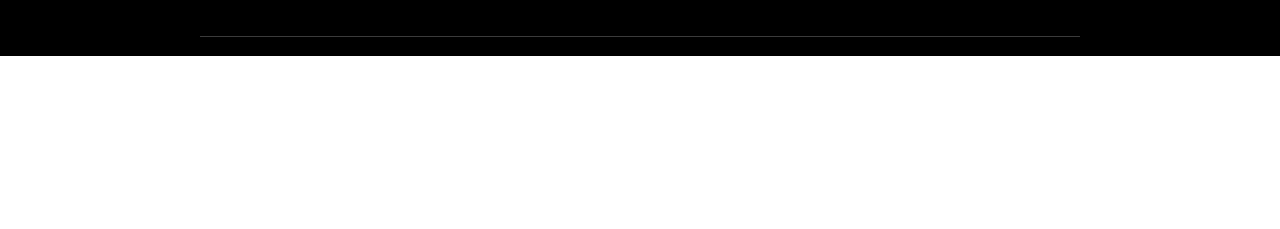
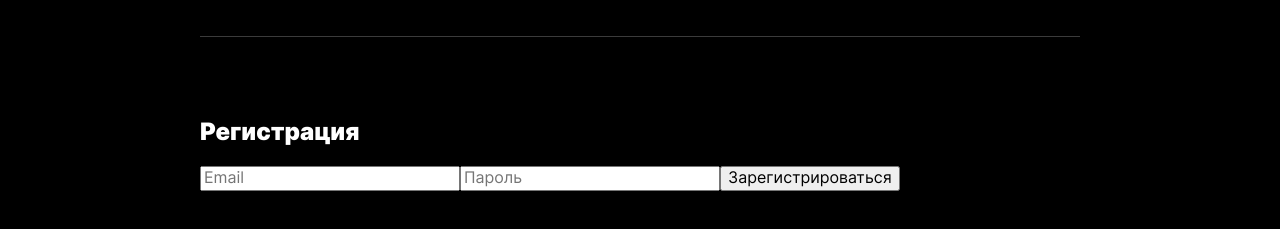
Before and after one commit to s-fomenko/react-mesto-auth, a React app: page /sign-up in a window 1280 px wide. Shown: the part 81-310 px from the top of the page. Built offline with nearby package versions, Linux system fonts and the light colour scheme; no server answers.

Commit message:
feat: add AuthForm component

```diff
--- /dev/null
+++ b/src/blocks/auth-form/__title/auth-form__title.css
@@ -0,0 +1,6 @@
+.auth-form__title {
+  font-size: 24px;
+  line-height: 29px;
+  font-weight: 900;
+  color: #fff;
+}
--- /dev/null
+++ b/src/blocks/auth-form/auth-form.css
@@ -0,0 +1,3 @@
+.auth-form {
+  padding-top: 60px;
+}
--- a/src/blocks/page/page.css
+++ b/src/blocks/page/page.css
@@ -1,4 +1,6 @@
 .page {
+  height: 100%;
+  min-height: 100vh;
   background-color: #000;
   font-family: Inter, Arial, sans-serif;
   font-weight: 400;
--- a/src/components/App.js
+++ b/src/components/App.js
@@ -10,6 +10,7 @@ import EditProfilePopup from './EditProfilePopup';
 import EditAvatarPopup from './EditAvatarPopup';
 import AddPlacePopup from './AddPlacePopup';
 import {Route, Switch} from 'react-router-dom';
+import AuthForm from './AuthForm';
 
 function App() {
   const [isEditProfilePopupOpen, setIsEditProfilePopupOpen] = React.useState(false)
@@ -96,7 +97,7 @@ function App() {
           <Header/>
           <Switch>
             <Route path="/sign-up">
-              <div>sign-up</div>
+              <AuthForm name="sign-up" title="Регистрация" buttonText="Зарегистрироваться" onSubmit={() => console.log('Success')} />
             </Route>
             <Route path="/sign-in">
               <div>sign-in</div>
--- /dev/null
+++ b/src/components/AuthForm.js
@@ -0,0 +1,24 @@
+import React from 'react';
+
+function AuthForm({ name, title, buttonText, onSubmit }) {
+  const [email, setEmail] = React.useState('');
+  const [password, setPassword] = React.useState('');
+
+  const handleChangeEmail = e => setEmail(e.target.value);
+  const handleChangePassword = e => setPassword(e.target.value);
+
+  return (
+    <form className="auth-form" action="#" name={name} onSubmit={onSubmit}>
+      <div className="auth-form__wrapper">
+        <h2 className="auth-form__title">{title}</h2>
+        <input className="auth-form__input" id="email" type="email" name="email" placeholder="Email" required value={email || ''} onChange={handleChangeEmail} />
+        <input className="auth-form__input" id="password" type="password" name="password" placeholder="Пароль" required value={password || ''} onChange={handleChangePassword} />
+        <button className="auth-form__button" type="submit">
+          {buttonText}
+        </button>
+      </div>
+    </form>
+  );
+}
+
+export default AuthForm;
--- a/src/index.css
+++ b/src/index.css
@@ -60,3 +60,6 @@
 
 @import url(./blocks/image/__item/image__item.css);
 @import url(./blocks/image/__description/image__description.css);
+
+@import url(./blocks/auth-form/auth-form.css);
+@import url(./blocks/auth-form/__title/auth-form__title.css);
```
Also changed, not shown: 1 other file.
